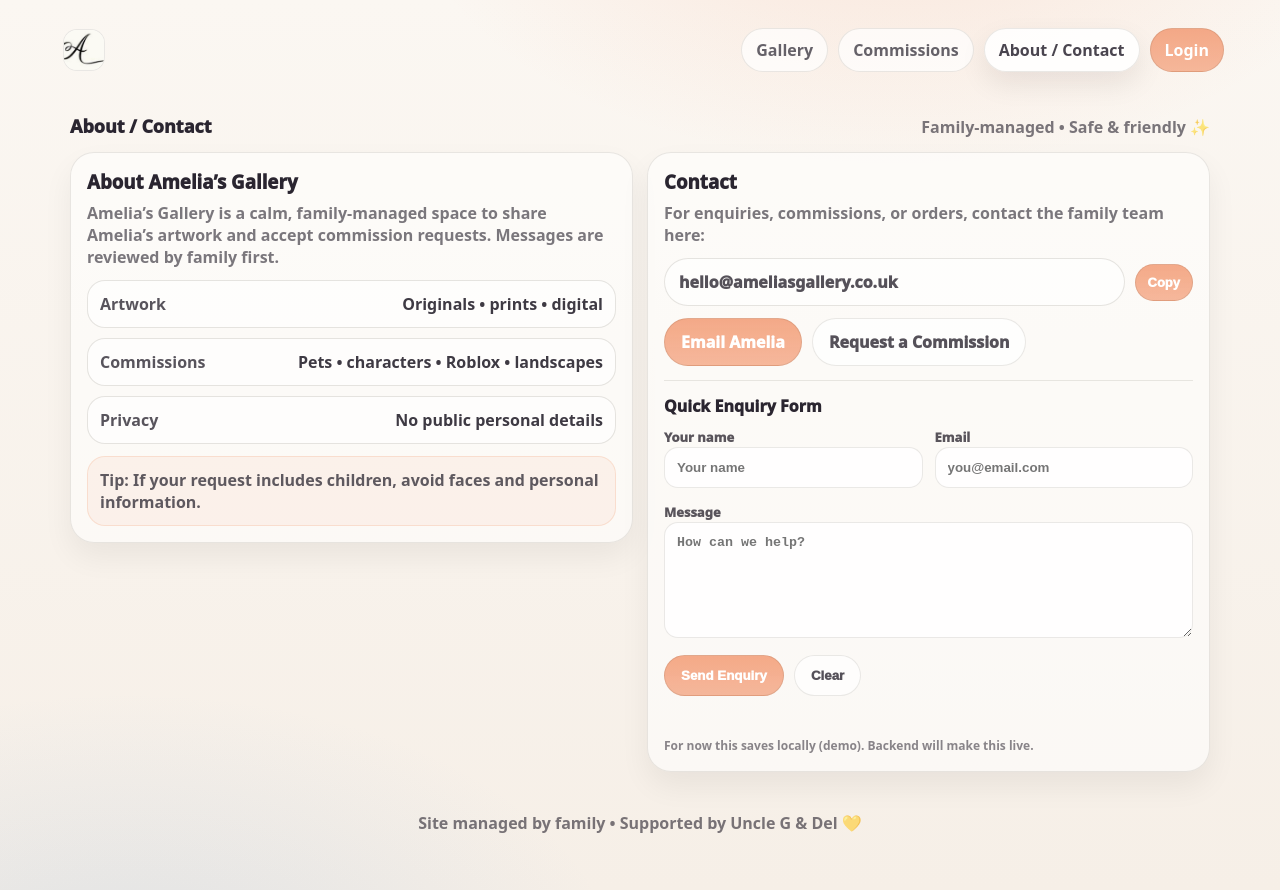
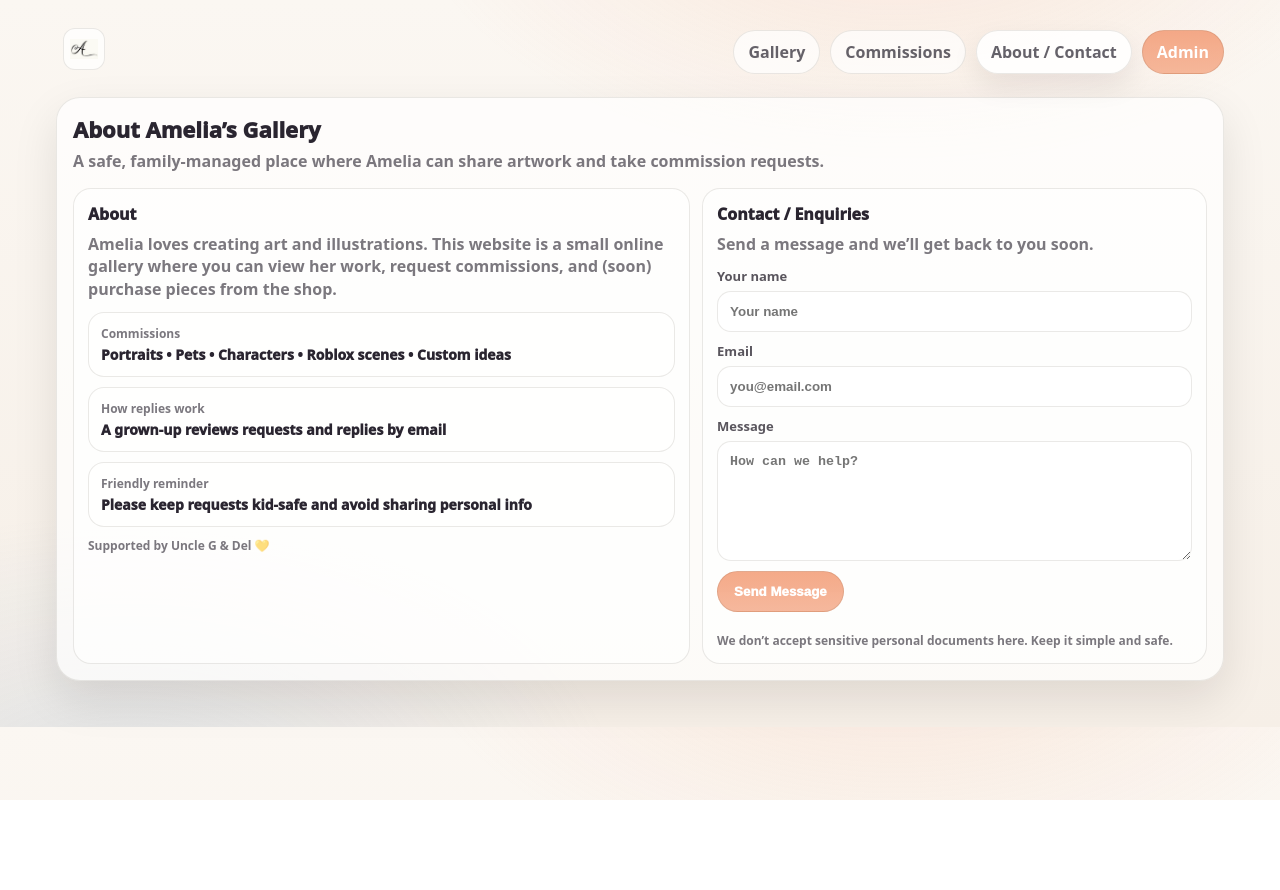
Before and after one commit to MRGRAY81/amelias-gallery, a plain HTML site: page about.html in a window 1280 px wide. After the commit the page ends 800 px from the top, so only its background shows below. Drawn offline with Linux system fonts and the light colour scheme.

Commit message:
Update about.html

```diff
--- a/about.html
+++ b/about.html
@@ -4,323 +4,163 @@
   <meta charset="UTF-8" />
   <meta name="viewport" content="width=device-width, initial-scale=1.0" />
   <title>About / Contact — Amelia’s Gallery</title>
-  <meta name="description" content="About Amelia’s Gallery and how to contact us (family managed)." />
+  <meta name="description" content="About Amelia’s Gallery and how to get in touch for commissions, enquiries, and artwork orders." />
   <link rel="stylesheet" href="./styles.css" />
+  <style>
+    .page-shell{max-width:1200px;margin:10px auto 26px;padding:0 16px 20px}
+    .panel{
+      margin-top:12px;
+      border-radius:var(--r);
+      border:1px solid var(--stroke);
+      background:rgba(255,255,255,.70);
+      box-shadow:var(--shadow);
+      overflow:hidden;
+    }
+    .panel-head{padding:16px 16px 0}
+    .panel-head h1{margin:0;font-size:22px;font-weight:950}
+    .panel-head p{margin:6px 0 0;color:var(--muted);font-weight:800}
+
+    .panel-body{padding:16px;display:grid;grid-template-columns:1.1fr .9fr;gap:12px}
+    .cardlet{
+      border:1px solid var(--stroke);
+      background:rgba(255,255,255,.62);
+      border-radius:18px;
+      padding:14px;
+    }
+    .cardlet h2{margin:0 0 8px;font-size:16px;font-weight:950}
+    .cardlet p{margin:0;color:var(--muted);font-weight:800;line-height:1.4}
+
+    .facts{margin-top:12px;display:grid;gap:10px}
+    .fact{
+      border:1px solid var(--stroke);
+      background:rgba(255,255,255,.55);
+      border-radius:16px;
+      padding:12px;
+    }
+    .fact .t{font-size:12px;color:var(--muted);font-weight:900}
+    .fact .v{font-size:14px;font-weight:950;margin-top:3px}
+
+    .form{margin-top:12px;display:grid;gap:10px}
+    .row{display:grid;gap:6px}
+    label{font-weight:900;color:rgba(42,37,48,.78);font-size:13px}
+    input, textarea{
+      width:100%;padding:12px 12px;border-radius:14px;border:1px solid var(--stroke);
+      background:rgba(255,255,255,.82);font-weight:800;color:rgba(42,37,48,.88)
+    }
+    textarea{min-height:120px;resize:vertical}
+
+    .btn2{
+      border:1px solid var(--stroke);
+      background:linear-gradient(180deg, rgba(243,162,126,.92), rgba(243,162,126,.76));
+      color:#fff;
+      padding:12px 16px;
+      border-radius:999px;
+      font-weight:950;
+      cursor:pointer;
+      width:max-content;
+    }
+    .btn2:hover{filter:brightness(.98)}
+    .tiny{font-size:12px;color:var(--muted);font-weight:800;margin-top:10px}
+
+    @media (max-width: 980px){
+      .panel-body{grid-template-columns:1fr}
+    }
+  </style>
 </head>
-
-<body data-page="about">
-
+<body>
   <header class="topbar">
     <div class="brand-left">
-      <img class="amark-img" src="./a-dad.jpg" alt="Amelia’s Gallery monogram" />
+      <a href="./index.html" title="Back home" aria-label="Back home">
+        <img src="./a-dad.jpg" alt="A (handwritten)" style="width:42px;height:42px;object-fit:contain;border-radius:12px;background:rgba(255,255,255,.72);border:1px solid var(--stroke);padding:6px;">
+      </a>
     </div>
 
-    <nav class="nav">
-      <a class="navbtn" href="./gallery.html">Gallery</a>
-      <a class="navbtn" href="./commissions.html">Commissions</a>
-      <a class="navbtn active" href="./about.html">About / Contact</a>
-      <a class="navbtn admin" href="./admin.html">Login</a>
+    <nav class="nav nav-buttons" aria-label="Primary">
+      <a class="btnlink" href="./gallery.html">Gallery</a>
+      <a class="btnlink" href="./commissions.html">Commissions</a>
+      <a class="btnlink active" href="./about.html">About / Contact</a>
+      <a class="btnlink admin" href="./admin.html">Admin</a>
     </nav>
   </header>
 
-  <main class="shell">
-    <section class="section">
-      <div class="section-head">
-        <h2>About / Contact</h2>
-        <p>Family-managed • Safe & friendly ✨</p>
+  <main class="page-shell">
+    <section class="panel">
+      <div class="panel-head">
+        <h1>About Amelia’s Gallery</h1>
+        <p>A safe, family-managed place where Amelia can share artwork and take commission requests.</p>
       </div>
 
-      <div class="about-grid">
-        <!-- About -->
-        <article class="box">
-          <h3>About Amelia’s Gallery</h3>
-          <p class="muted">
-            Amelia’s Gallery is a calm, family-managed space to share Amelia’s artwork and accept commission requests.
-            Messages are reviewed by family first.
+      <div class="panel-body">
+        <!-- ABOUT -->
+        <div class="cardlet">
+          <h2>About</h2>
+          <p>
+            Amelia loves creating art and illustrations. This website is a small online gallery where you can view her work,
+            request commissions, and (soon) purchase pieces from the shop.
           </p>
 
-          <div class="info-cards">
-            <div class="info">
-              <div class="k">Artwork</div>
-              <div class="v">Originals • prints • digital</div>
+          <div class="facts">
+            <div class="fact">
+              <div class="t">Commissions</div>
+              <div class="v">Portraits • Pets • Characters • Roblox scenes • Custom ideas</div>
             </div>
-            <div class="info">
-              <div class="k">Commissions</div>
-              <div class="v">Pets • characters • Roblox • landscapes</div>
+            <div class="fact">
+              <div class="t">How replies work</div>
+              <div class="v">A grown-up reviews requests and replies by email</div>
             </div>
-            <div class="info">
-              <div class="k">Privacy</div>
-              <div class="v">No public personal details</div>
+            <div class="fact">
+              <div class="t">Friendly reminder</div>
+              <div class="v">Please keep requests kid-safe and avoid sharing personal info</div>
             </div>
           </div>
 
-          <div class="soft-note">
-            Tip: If your request includes children, avoid faces and personal information.
+          <div class="tiny">
+            Supported by Uncle G & Del 💛
           </div>
-        </article>
+        </div>
 
-        <!-- Contact -->
-        <article class="box">
-          <h3>Contact</h3>
-          <p class="muted">
-            For enquiries, commissions, or orders, contact the family team here:
-          </p>
+        <!-- CONTACT -->
+        <div class="cardlet">
+          <h2>Contact / Enquiries</h2>
+          <p>Send a message and we’ll get back to you soon.</p>
 
-          <div class="contact-row">
-            <div class="contact-pill" id="contactEmail">hello@ameliasgallery.co.uk</div>
-            <button class="btn small" id="copyEmailBtn" type="button">Copy</button>
-          </div>
-
-          <div class="contact-actions">
-            <a class="btn" id="mailtoBtn" href="mailto:hello@ameliasgallery.co.uk?subject=Amelia%27s%20Gallery%20Enquiry">Email Amelia</a>
-            <a class="btn ghost" href="./commissions.html">Request a Commission</a>
-          </div>
-
-          <hr class="sep" />
-
-          <h4>Quick Enquiry Form</h4>
-          <form class="enquiry-form" id="enquiryForm" novalidate>
-            <div class="row two">
-              <div class="field">
-                <label for="ename">Your name</label>
-                <input id="ename" name="name" type="text" placeholder="Your name" required />
-              </div>
-              <div class="field">
-                <label for="eemail">Email</label>
-                <input id="eemail" name="email" type="email" placeholder="you@email.com" required />
-              </div>
+          <!-- For now this is a UI form.
+               In step #4 (backend), we’ll wire it to POST /enquiries. -->
+          <form class="form" id="contactForm">
+            <div class="row">
+              <label for="cname">Your name</label>
+              <input id="cname" name="cname" type="text" placeholder="Your name" required />
             </div>
 
             <div class="row">
-              <div class="field">
-                <label for="msg">Message</label>
-                <textarea id="msg" name="message" rows="6" placeholder="How can we help?"></textarea>
-              </div>
+              <label for="cemail">Email</label>
+              <input id="cemail" name="cemail" type="email" placeholder="you@email.com" required />
             </div>
 
-            <div class="actions">
-              <button class="btn" type="submit">Send Enquiry</button>
-              <button class="btn ghost" type="button" id="clearBtn">Clear</button>
+            <div class="row">
+              <label for="cmsg">Message</label>
+              <textarea id="cmsg" name="cmsg" placeholder="How can we help?" required></textarea>
             </div>
 
-            <div class="status" id="status" role="status" aria-live="polite"></div>
-            <p class="fineprint">For now this saves locally (demo). Backend will make this live.</p>
+            <button class="btn2" type="submit">Send Message</button>
+
+            <div class="tiny">
+              We don’t accept sensitive personal documents here. Keep it simple and safe.
+            </div>
           </form>
-        </article>
+        </div>
       </div>
     </section>
-
-    <footer class="footer">
-      Site managed by family • Supported by Uncle G & Del 💛
-    </footer>
   </main>
 
   <script>
-    (function(){
-      const copyBtn = document.getElementById("copyEmailBtn");
-      const emailEl = document.getElementById("contactEmail");
-      const form = document.getElementById("enquiryForm");
-      const clearBtn = document.getElementById("clearBtn");
-      const status = document.getElementById("status");
-
-      function setStatus(msg, kind){
-        status.textContent = msg || "";
-        status.className = "status" + (kind ? ` ${kind}` : "");
-      }
-
-      if (copyBtn && emailEl){
-        copyBtn.addEventListener("click", async () => {
-          try{
-            await navigator.clipboard.writeText(emailEl.textContent.trim());
-            setStatus("Email copied ✅", "ok");
-          }catch{
-            setStatus("Couldn’t copy automatically — please copy manually.", "bad");
-          }
-        });
-      }
-
-      if (clearBtn){
-        clearBtn.addEventListener("click", () => {
-          form.reset();
-          setStatus("");
-        });
-      }
-
-      if (form){
-        form.addEventListener("submit", (e) => {
-          e.preventDefault();
-          setStatus("");
-
-          const fd = new FormData(form);
-          const payload = {
-            id: (crypto.randomUUID ? crypto.randomUUID() : String(Date.now())),
-            name: String(fd.get("name") || "").trim(),
-            email: String(fd.get("email") || "").trim(),
-            message: String(fd.get("message") || "").trim(),
-            createdAt: new Date().toISOString()
-          };
-
-          if (!payload.name || !payload.email){
-            setStatus("Please fill in Name and Email.", "bad");
-            return;
-          }
-
-          const key = "amelias_enquiries";
-          const existing = JSON.parse(localStorage.getItem(key) || "[]");
-          existing.unshift(payload);
-          localStorage.setItem(key, JSON.stringify(existing));
-
-          setStatus("Sent ✅ (Saved locally for now — backend will make this live.)", "ok");
-          form.reset();
-        });
-      }
-    })();
+    // Temporary front-end-only handler (until backend wiring in step #4)
+    const form = document.getElementById("contactForm");
+    form.addEventListener("submit", (e) => {
+      e.preventDefault();
+      alert("Thanks! Your message has been noted. We’ll reply by email soon.");
+      form.reset();
+    });
   </script>
-
-  <!-- Page-only styles -->
-  <style>
-    .amark-img{
-      width:42px;height:42px;
-      border-radius:14px;
-      object-fit:cover;
-      background:rgba(255,255,255,.72);
-      border:1px solid var(--stroke);
-    }
-    .navbtn{
-      text-decoration:none;
-      color:rgba(42,37,48,.62);
-      font-weight:900;
-      padding:8px 12px;
-      border-radius:999px;
-      border:1px solid transparent;
-      background:transparent;
-    }
-    .navbtn:hover{ color:rgba(42,37,48,.90) }
-    .navbtn.active{
-      background:rgba(255,255,255,.72);
-      border:1px solid var(--stroke);
-      color:rgba(42,37,48,.85);
-    }
-
-    .about-grid{
-      margin-top:14px;
-      padding:0 14px 14px;
-      display:grid;
-      grid-template-columns: 1fr 1fr;
-      gap:14px;
-      align-items:start;
-    }
-
-    .box{
-      border-radius:var(--r);
-      border:1px solid var(--stroke);
-      background:rgba(255,255,255,.55);
-      box-shadow:0 14px 30px rgba(20,12,5,.06);
-      padding:16px;
-    }
-
-    .box h3{margin:0 0 8px; font-weight:1000;}
-    .box h4{margin:0 0 8px; font-weight:1000;}
-    .muted{color:var(--muted); font-weight:800; margin:0 0 12px;}
-
-    .info-cards{
-      display:grid;
-      grid-template-columns: 1fr;
-      gap:10px;
-      margin-top:10px;
-    }
-    .info{
-      border-radius:18px;
-      border:1px solid rgba(55,40,20,.12);
-      background:rgba(255,255,255,.62);
-      padding:12px;
-      display:flex;
-      justify-content:space-between;
-      gap:10px;
-      font-weight:900;
-    }
-    .info .k{opacity:.78}
-    .info .v{opacity:.90}
-
-    .soft-note{
-      margin-top:12px;
-      padding:12px;
-      border-radius:18px;
-      border:1px solid rgba(243,162,126,.25);
-      background:rgba(243,162,126,.10);
-      font-weight:900;
-      color:rgba(42,37,48,.75);
-    }
-
-    .contact-row{
-      display:flex;
-      gap:10px;
-      align-items:center;
-      flex-wrap:wrap;
-      margin-top:10px;
-    }
-    .contact-pill{
-      flex:1;
-      min-width:220px;
-      border-radius:999px;
-      border:1px solid rgba(55,40,20,.12);
-      background:rgba(255,255,255,.62);
-      padding:12px 14px;
-      font-weight:950;
-      color:rgba(42,37,48,.80);
-    }
-
-    .contact-actions{
-      margin-top:12px;
-      display:flex;
-      gap:10px;
-      flex-wrap:wrap;
-    }
-
-    .btn.small{padding:10px 12px; font-size:13px;}
-    .btn.ghost{background:rgba(255,255,255,.70); color:rgba(42,37,48,.80);}
-
-    .sep{
-      border:none;
-      border-top:1px solid rgba(55,40,20,.10);
-      margin:14px 0;
-    }
-
-    .enquiry-form{display:grid; gap:12px;}
-    .row{display:grid; gap:10px;}
-    .row.two{grid-template-columns:1fr 1fr; gap:12px;}
-    .field label{
-      font-weight:950;
-      color:rgba(42,37,48,.78);
-      font-size:13px;
-    }
-    .field input,.field textarea{
-      width:100%;
-      padding:12px 12px;
-      border-radius:14px;
-      border:1px solid var(--stroke);
-      background:rgba(255,255,255,.82);
-      font-weight:800;
-      color:rgba(42,37,48,.85);
-      outline:none;
-    }
-    .actions{display:flex; gap:10px; flex-wrap:wrap; align-items:center;}
-    .status{min-height:18px; font-weight:950;}
-    .status.ok{color:rgba(26,120,80,.92);}
-    .status.bad{color:rgba(170,60,60,.92);}
-    .fineprint{
-      margin:0;
-      color:rgba(42,37,48,.55);
-      font-weight:800;
-      font-size:12px;
-      line-height:1.4;
-    }
-
-    @media (max-width: 980px){
-      .about-grid{grid-template-columns:1fr; padding:0;}
-      .row.two{grid-template-columns:1fr;}
-    }
-  </style>
-
 </body>
 </html>
```
